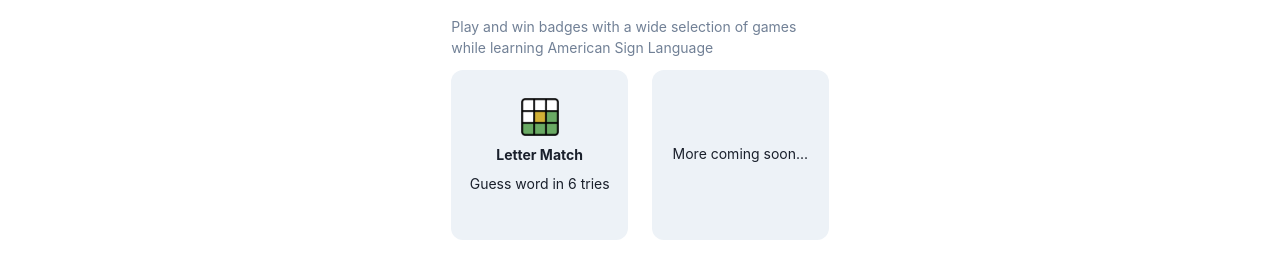
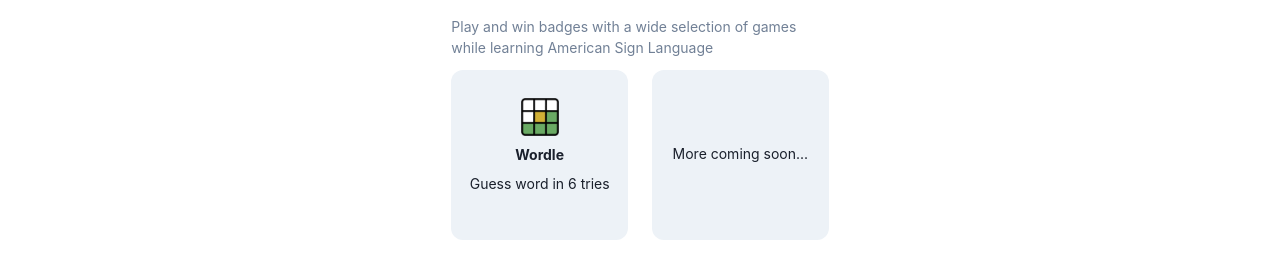
Before and after one commit to miluckshan-j/asl-game-app-frontend, a React (Create React App) app: page / in a window 1280 px wide. Shown: the part 444-722 px from the top of the page. Built offline with nearby package versions, Linux system fonts and the light colour scheme; no server answers.

Commit message:
link to routes

```diff
--- a/src/components/Header/index.tsx
+++ b/src/components/Header/index.tsx
@@ -1,4 +1,5 @@
 import React from "react";
+import { useNavigate } from "react-router-dom";
 
 import {
   Box,
@@ -16,6 +17,8 @@ import {
 } from "react-icons/ai";
 
 const Header = () => {
+  const navigate = useNavigate();
+
   return (
     <Flex
       as="nav"
@@ -29,7 +32,13 @@ const Header = () => {
     >
       <Box>
         <ButtonGroup gap="2">
-          <IconButton aria-label="Home" icon={<AiOutlineHome />} />
+          <IconButton
+            aria-label="Home"
+            icon={<AiOutlineHome />}
+            onClick={() => {
+              navigate("/");
+            }}
+          />
           <IconButton
             aria-label="How to play"
             icon={<AiOutlineQuestionCircle />}
@@ -45,8 +54,20 @@ const Header = () => {
       <Spacer />
       <Box>
         <ButtonGroup gap="2">
-          <IconButton aria-label="Profile" icon={<AiOutlineUser />} />
-          <IconButton aria-label="Settings" icon={<AiOutlineSetting />} />
+          <IconButton
+            aria-label="Profile"
+            icon={<AiOutlineUser />}
+            onClick={() => {
+              navigate("profile");
+            }}
+          />
+          <IconButton
+            aria-label="Settings"
+            icon={<AiOutlineSetting />}
+            onClick={() => {
+              navigate("settings");
+            }}
+          />
         </ButtonGroup>
       </Box>
     </Flex>
--- a/src/screens/Games/Game1/index.tsx
+++ b/src/screens/Games/Game1/index.tsx
@@ -1,4 +1,5 @@
 import React, { useEffect, useState } from "react";
+import { Link as RouterLink } from "react-router-dom";
 
 import {
   Box,
@@ -197,7 +198,7 @@ const Game1 = () => {
               >
                 You have received a {addGameResponse.message}! View all your
                 badges from the{" "}
-                <Link color="blue.500" href="#">
+                <Link as={RouterLink} to="/profile" color="blue.500">
                   Profile
                 </Link>{" "}
                 page
@@ -223,7 +224,7 @@ const Game1 = () => {
             <Text fontSize="sm" color={"gray.500"} align={"left"}>
               This is a project done to evaluate the benefits of gamifying
               learning ASL. Please{" "}
-              <Link color="blue.500" href="#">
+              <Link href="#" color="blue.500" isExternal>
                 Provide Feedback
               </Link>
             </Text>
--- a/src/screens/Home/index.tsx
+++ b/src/screens/Home/index.tsx
@@ -1,4 +1,5 @@
 import React from "react";
+import { Link as RouterLink } from "react-router-dom";
 
 import {
   Box,
@@ -10,6 +11,8 @@ import {
   Image,
   VStack,
   Icon,
+  LinkBox,
+  LinkOverlay,
 } from "@chakra-ui/react";
 import { MdSortByAlpha } from "react-icons/md";
 
@@ -42,17 +45,32 @@ const Home = () => {
             Learn American Sign Language and get familiar with Signle
           </Text>
           <Grid templateColumns="repeat(2, 1fr)" gap={6} paddingBottom={4}>
-            <GridItem w="100%" h="170px" padding={3} bg="gray.100" rounded="xl">
+            <LinkBox>
+              <GridItem
+                w="100%"
+                h="170px"
+                padding={3}
+                bg="gray.100"
+                rounded="xl"
+              >
+                <LinkOverlay as={RouterLink} to="/learn">
                   <VStack>
                     <Icon as={MdSortByAlpha} w={10} h={10} paddingTop={3} />
-                <Text as={"b"} fontSize="sm" color={"black.300"} align={"left"}>
+                    <Text
+                      as={"b"}
+                      fontSize="sm"
+                      color={"black.300"}
+                      align={"left"}
+                    >
                       Alphabets
                     </Text>
                     <Text fontSize="sm" color={"black.300"} align={"left"}>
                       Practice A-Z using ASL
                     </Text>
                   </VStack>
+                </LinkOverlay>
               </GridItem>
+            </LinkBox>
           </Grid>
           <Text fontSize="lg" paddingBottom={3} align={"left"}>
             Games
@@ -67,17 +85,32 @@ const Home = () => {
             American Sign Language
           </Text>
           <Grid templateColumns="repeat(2, 1fr)" gap={6} paddingBottom={4}>
-            <GridItem w="100%" h="170px" padding={3} bg="gray.100" rounded="xl">
+            <LinkBox>
+              <GridItem
+                w="100%"
+                h="170px"
+                padding={3}
+                bg="gray.100"
+                rounded="xl"
+              >
+                <LinkOverlay as={RouterLink} to="/game/1">
                   <VStack>
                     <Image paddingTop={4} src={wordle} w="25%" />
-                <Text as={"b"} fontSize="sm" color={"black.300"} align={"left"}>
-                  Letter Match
+                    <Text
+                      as={"b"}
+                      fontSize="sm"
+                      color={"black.300"}
+                      align={"left"}
+                    >
+                      Wordle
                     </Text>
                     <Text fontSize="sm" color={"black.300"} align={"left"}>
                       Guess word in 6 tries
                     </Text>
                   </VStack>
+                </LinkOverlay>
               </GridItem>
+            </LinkBox>
             <GridItem w="100%" h="170px" padding={3} bg="gray.100" rounded="xl">
               <VStack>
                 <Text
--- a/src/screens/Login/index.tsx
+++ b/src/screens/Login/index.tsx
@@ -91,7 +91,7 @@ const Login = () => {
           <Divider paddingY={3} />
           <Text fontSize="sm" paddingTop={3}>
             Not a user?{" "}
-            <Link as={RouterLink} to="/register">
+            <Link as={RouterLink} to="/register" color="blue.500">
               Register
             </Link>
           </Text>
--- a/src/screens/Profile/index.tsx
+++ b/src/screens/Profile/index.tsx
@@ -1,4 +1,5 @@
 import React, { useEffect, useState } from "react";
+import { Link as RouterLink } from "react-router-dom";
 
 import {
   Box,
@@ -11,6 +12,8 @@ import {
   VStack,
   Image,
   useToast,
+  LinkBox,
+  LinkOverlay,
 } from "@chakra-ui/react";
 
 // Utils
@@ -115,7 +118,11 @@ const Profile = () => {
                   ? `(${userDetails?.gamesPlayed?.length})`
                   : ""}
               </Text>
-              <Image paddingTop={4} src={wordle} w="25%" />
+              <LinkBox>
+                <LinkOverlay as={RouterLink} to="/game/1">
+                  <Image paddingTop={4} src={wordle} w="25%" />
+                </LinkOverlay>
+              </LinkBox>
             </VStack>
           </VStack>
         </Box>
--- a/src/screens/Register/index.tsx
+++ b/src/screens/Register/index.tsx
@@ -101,7 +101,7 @@ const Register = () => {
           <Divider paddingY={3} />
           <Text fontSize="sm" paddingTop={3}>
             Already a user?{" "}
-            <Link as={RouterLink} to="/login">
+            <Link as={RouterLink} to="/login" color="blue.500">
               Login
             </Link>
           </Text>
--- a/src/screens/Settings/index.tsx
+++ b/src/screens/Settings/index.tsx
@@ -1,4 +1,5 @@
 import React from "react";
+import { useNavigate } from "react-router-dom";
 
 import {
   Box,
@@ -14,6 +15,8 @@ import {
 import { AiOutlineRight } from "react-icons/ai";
 
 const Settings = () => {
+  const navigate = useNavigate();
+
   return (
     <Flex
       align="center"
@@ -72,6 +75,9 @@ const Settings = () => {
                 aria-label="Edit profile"
                 icon={<AiOutlineRight />}
                 backgroundColor="white"
+                onClick={() => {
+                  navigate("profile");
+                }}
               />
             </HStack>
             <Divider marginY={5} />
```
Lines whose indentation alone changed are shown as unchanged.
